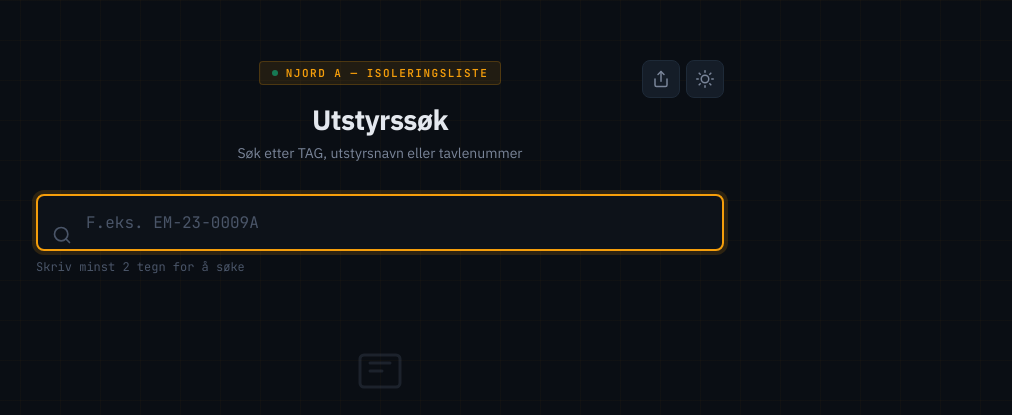
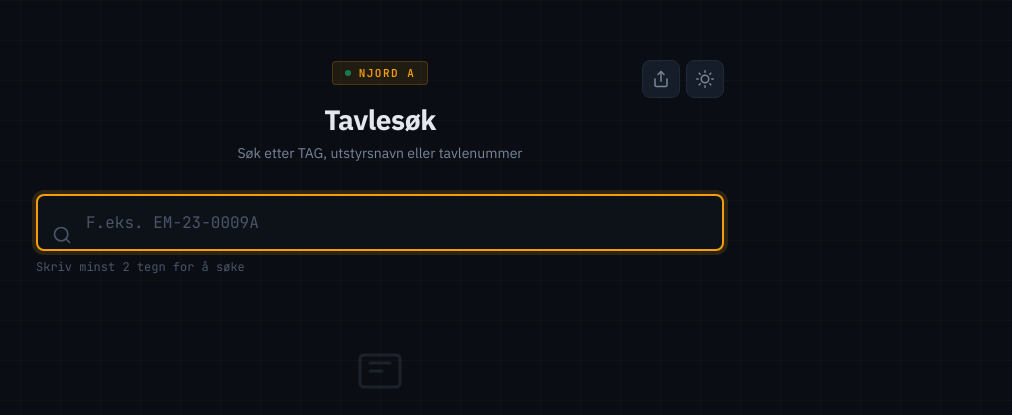
Before and after one commit to frekarlsen/njord-lookup-v2, a Flask app: page / in a window 1280 px wide. Shown: the top 415 px of the page, without its empty margins (260-1272 px from the left). Run offline with Flask 3, Linux system fonts and the light colour scheme.

Commit message:
Update index.html

```diff
--- a/templates/index.html
+++ b/templates/index.html
@@ -3,7 +3,7 @@
 <head>
     <meta charset="UTF-8">
     <meta name="viewport" content="width=device-width, initial-scale=1.0">
-    <title>Njord A – Isoleringsliste</title>
+    <title>Njord A</title>
     <link rel="preconnect" href="https://fonts.googleapis.com">
     <link href="https://fonts.googleapis.com/css2?family=JetBrains+Mono:wght@400;500;600;700&family=IBM+Plex+Sans:wght@300;400;500;600;700&display=swap" rel="stylesheet">
     <style>
@@ -732,9 +732,9 @@
             </div>
             <div class="header-badge">
                 <span class="dot"></span>
-                Njord A — Isoleringsliste
+                Njord A
             </div>
-            <h1>Utstyrssøk</h1>
+            <h1>Tavlesøk</h1>
             <p>Søk etter TAG, utstyrsnavn eller tavlenummer</p>
         </div>
 
```
